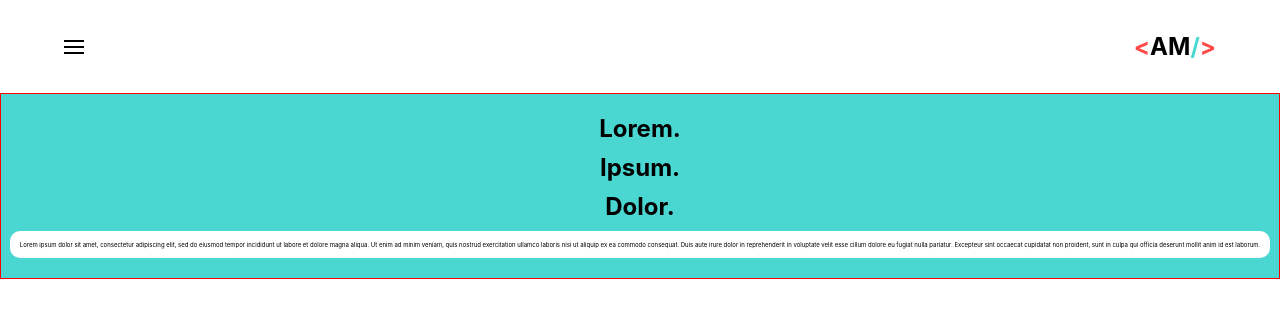
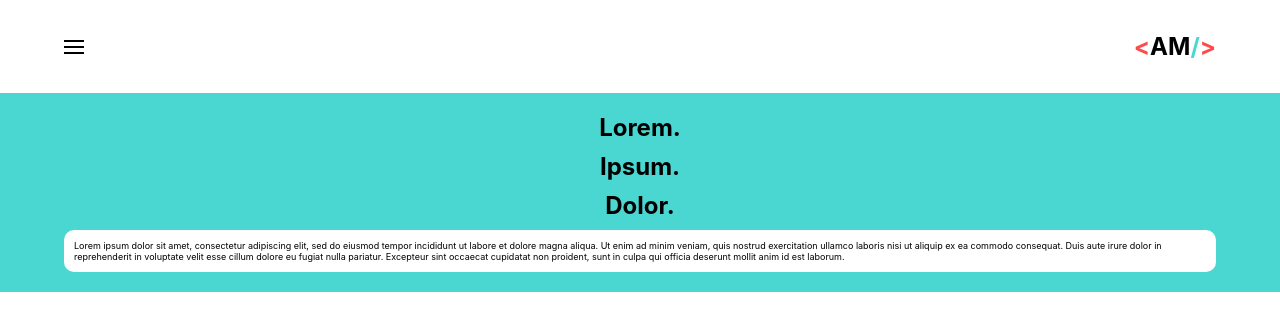
Before and after one commit to alexismarroquin7/am-fe-a, a Next.js app: page / in a window 1280 px wide. Shown: the top 330 px of the page. Built offline with nearby package versions, Linux system fonts and the light colour scheme.

Commit message:
width,borderRadius,color,bgColor,paddingCardProps

```diff
--- a/components/Card/index.js
+++ b/components/Card/index.js
@@ -11,7 +11,13 @@ const StyledCard = styled.div`
 
 export const Card = (props) => {
   return (
-    <StyledCard>
+    <StyledCard
+      width={props.width}
+      borderRadius={props.borderRadius}
+      color={props.color}
+      bgColor={props.bgColor}
+      padding={props.padding}
+    >
       {props.children}
     </StyledCard>
   )
--- a/pages/index.js
+++ b/pages/index.js
@@ -13,7 +13,6 @@ export default function Home() {
   return (
     <Section
       bgColor={theme.color.secondary.value}
-      border={"1px solid red"}
     >
       <Head>
         <title>Create Next App</title>
@@ -31,8 +30,10 @@ export default function Home() {
         )
       })}
 
-      <Card>
-        {home.description}
+      <Card
+        width="90%"
+      >
+        <p>{home.description}</p>
       </Card>
 
     </Section>
```
